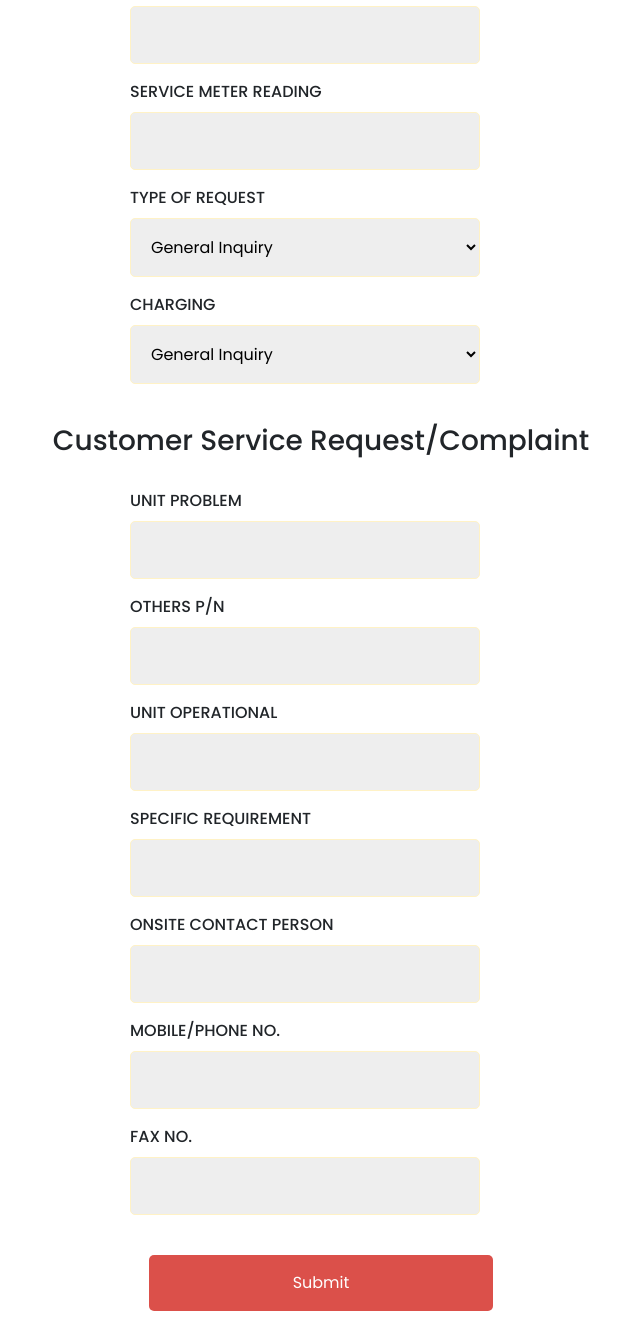
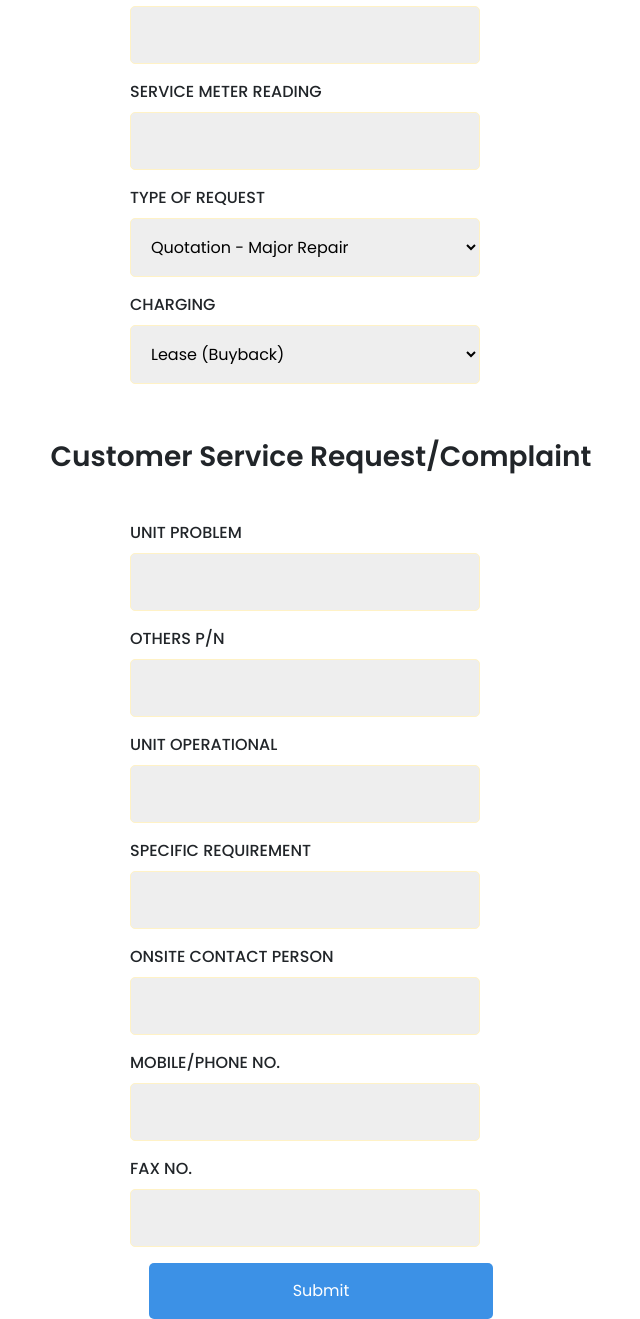
Before and after one commit to t0m5krt/Thesis, a PHP site: page /service-request.html in a window 1280 px wide. Shown: the part 1044-2363 px from the top of the page, without its empty margins (319-959 px from the left). Run offline with PHP 8.4, Linux system fonts and the light colour scheme.

Commit message:
to be continued

```diff
--- a/service-request-design.css
+++ b/service-request-design.css
@@ -9,7 +9,7 @@
 :root {
   --poppins: "Poppins", sans-serif;
   --lato: "Lato", sans-serif;
-  --light: #f9f9f9;
+  --light: #ffffff;
   --blue: #3c91e6;
   --light-blue: #cfe8ff;
   --grey: #eee;
@@ -25,7 +25,7 @@
 body {
   min-height: 100vh;
   display: grid;
-  background-color: #fff;
+  background-color: var(--light);
   font-family: var(--poppins);
 }
 
@@ -50,12 +50,14 @@ form {
 .form-group {
   margin-bottom: 1rem;
   width: -webkit-fill-available;
+  background-color: var(--light);
 }
 
 label {
   font-weight: 500;
   margin-bottom: 0.5rem;
   font-size: 1rem;
+  background-color: transparent;
 }
 
 input[type="text"],
@@ -73,11 +75,11 @@ select {
 button[type="submit"] {
   padding: 1rem;
   border-radius: 5px;
-  background-color: var(--red);
   color: #fff;
   border: none;
+  background-color: var(--blue);
   font-size: 1rem;
-  margin-top: 1.5rem;
+  /* margin-top: 1.5rem; */
   cursor: pointer;
   width: -webkit-fill-available;
 }
--- a/service-request.html
+++ b/service-request.html
@@ -1,17 +1,7 @@
 <!DOCTYPE html>
 <html lang="en" dir="ltr">
   <head>
-    <link
-      href="https://cdn.jsdelivr.net/npm/bootstrap@5.3.0-alpha3/dist/css/bootstrap.min.css"
-      rel="stylesheet"
-      integrity="sha384-KK94CHFLLe+nY2dmCWGMq91rCGa5gtU4mk92HdvYe+M/SXH301p5ILy+dN9+nJOZ"
-      crossorigin="anonymous"
-    />
-    <script
-      src="https://cdn.jsdelivr.net/npm/bootstrap@5.3.0-alpha3/dist/js/bootstrap.bundle.min.js"
-      integrity="sha384-ENjdO4Dr2bkBIFxQpeoTz1HIcje39Wm4jDKdf19U8gI4ddQ3GYNS7NTKfAdVQSZe"
-      crossorigin="anonymous"
-    ></script>
+    <link href="https://cdn.jsdelivr.net/npm/bootstrap@5.3.0/dist/css/bootstrap.min.css" rel="stylesheet" integrity="sha384-9ndCyUaIbzAi2FUVXJi0CjmCapSmO7SnpJef0486qhLnuZ2cdeRhO02iuK6FUUVM" crossorigin="anonymous">
     <meta name="viewport" content="width=device-width, initial-scale=1.0" />
     <meta charset="utf-8" />
     <title>Service Request Form</title>
@@ -27,19 +17,19 @@
       </div>
       <div class="form-group">
         <label for="requestor">REQUESTOR</label>
-        <input type="text" id="requestor" name="requestor" />
+        <input type="text" id="requestor" name="requestor" required/>
       </div>
       <div class="form-group">
         <label for="date-of-request">DATE OF REQUEST</label>
-        <input type="date" id="date-of-request" name="date-of-request" />
+        <input type="date" id="date-of-request" name="date-of-request" required/>
       </div>
       <div class="form-group">
         <label for="business-unit">BUSINESS UNIT</label>
-        <input type="text" id="business-unit" name="business-unit" />
+        <input type="text" id="business-unit" name="business-unit" required/>
       </div>
       <div class="form-group">
         <label for="cust-project-name">CUST./PROJECT NAME</label>
-        <input type="text" id="cust-project-name" name="cust-project-name" />
+        <input type="text" id="cust-project-name" name="cust-project-name" required/>
       </div>
       <div class="form-group">
         <label for="asset-code">ASSET CODE</label>
@@ -47,53 +37,57 @@
       </div>
       <div class="form-group">
         <label for="model">MODEL</label>
-        <input type="text" id="model" name="model" />
+        <input type="text" id="model" name="model" required/>
       </div>
       <div class="form-group">
         <label for="serial-no">SERIAL NO.</label>
-        <input type="text" id="serial-no" name="serial-no" />
+        <input type="text" id="serial-no" name="serial-no" required/>
       </div>
       <div class="form-group">
         <label for="equip-desc">EQUIP DESC</label>
-        <input type="text" id="equip-desc" name="equip-desc" />
+        <input type="text" id="equip-desc" name="equip-desc" required/>
       </div>
       <div class="form-group">
         <label for="name">BRAND</label>
-        <input type="text" id="brand" name="brand" />
+        <input type="text" id="brand" name="brand" required/>
       </div>
       <div class="form-group">
         <label for="name">SERVICE METER READING</label>
-        <input type="text" id="service-meter-reading" name="service-meter-reading" />
+        <input type="text" id="service-meter-reading" name="service-meter-reading" required/>
       </div>
       <div class="form-group">
           <label for="type-of-request">TYPE OF REQUEST</label>
-          <select id="type-of-request" name="type-of-request">
-            <option value="general">General Inquiry</option>
-            <option value="support">Technical Support</option>
-            <option value="billing">Billing Question</option>
+          <select id="type-of-request" name="type-of-request" required>
+            <option value="Q_majorRepair">Quotation - Major Repair</option>
+            <option value="Q_minorRepair">Quotation - Minor Repair</option>
+            <option value="Q_Parts">Quotation - Parts</option>
+            <option value="preventiveMaintenance">Preventive Maintenance</option>
+            <option value="eqcInspection">EQC Inspection</option>
+            <option value="technicalEvaluationRequest">Technical Evaluation Request</option>
+            <option value="">Service Request</option>
+            <option value="emergencyCall">Emergency Call</option>
             <option value="other">Other</option>
           </select>
       </div>
       <div class="form-group">
         <label for="charging">CHARGING </label>
-        <select id="charging" name="charging">
-          <option value="general">General Inquiry</option>
-          <option value="support">Technical Support</option>
-          <option value="billing">Billing Question</option>
-          <option value="other">Other</option>
+        <select id="charging" name="charging" required>
+          <option value="lease">Lease (Buyback)</option>
+          <option value="rental">Rental</option>
+          <option value="warranty">Warranty</option>
         </select>
       </div>
 
       </div>
 
       <br />
-      <div class="form-title1">
+      <div class="form-title">
         <h3>Customer Service Request/Complaint</h3>
       </div>
       <br />
       <div class="form-group">
         <label for="unit-problem">UNIT PROBLEM</label>
-        <input type="text" id="unit-problem" name="unit-problem" />
+        <input type="text" id="unit-problem" name="unit-problem" required/>
       </div>
       <div class="form-group">
         <label for="others">OTHERS P/N</label>
@@ -101,7 +95,7 @@
       </div>
       <div class="form-group">
         <label for="unit-operational">UNIT OPERATIONAL</label>
-        <input type="text" id="unit-operational" name="unit-operational" />
+        <input type="text" id="unit-operational" name="unit-operational" required/>
       </div>
       <div class="form-group">
         <label for="specific-requirement">SPECIFIC REQUIREMENT</label>
@@ -109,11 +103,11 @@
       </div>
       <div class="form-group">
         <label for="onsite-contact-person">ONSITE CONTACT PERSON</label>
-        <input type="text" id="onsite-contact-person" name="onsite-contact-person" />
+        <input type="text" id="onsite-contact-person" name="onsite-contact-person" required/>
       </div>
       <div class="form-group">
         <label for="mobile-or-phone-no">MOBILE/PHONE NO.</label>
-        <input type="text" id="mobile-or-phone-no" name="mobile-or-phone-no" />
+        <input type="text" id="mobile-or-phone-no" name="mobile-or-phone-no" required/>
       </div>
       <div class="form-group">
         <label for="fax-no">FAX NO.</label>
@@ -121,5 +115,10 @@
       </div>
       <button type="submit">Submit</button>
     </form>
+    <script
+      src="https://cdn.jsdelivr.net/npm/bootstrap@5.3.0-alpha3/dist/js/bootstrap.bundle.min.js"
+      integrity="sha384-ENjdO4Dr2bkBIFxQpeoTz1HIcje39Wm4jDKdf19U8gI4ddQ3GYNS7NTKfAdVQSZe"
+      crossorigin="anonymous"
+    ></script>
   </body>
 </html>
```
Also changed, not shown: script.js (added), 1 other file.
